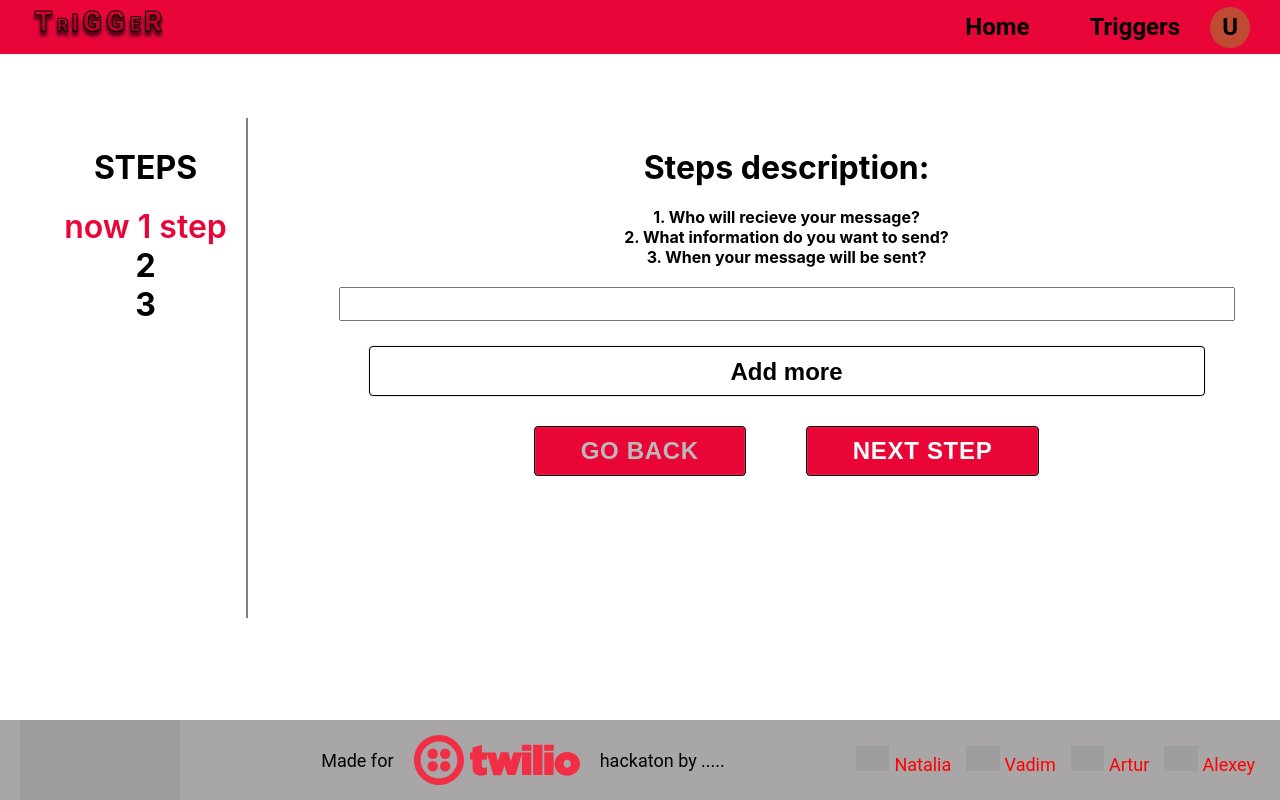
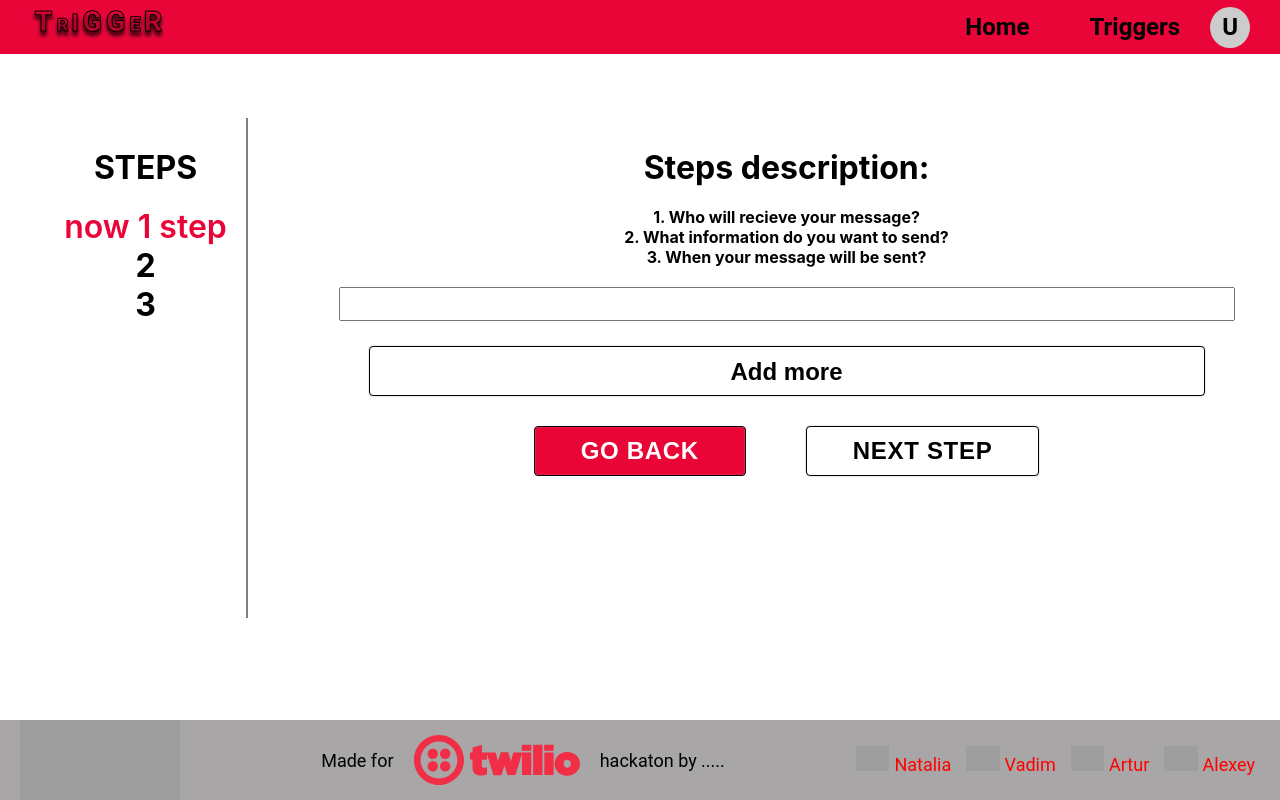
Before and after one commit to Zalart/hackathon-trigger, a React (Create React App) app: page /trigger in a window 1280 px wide. Built offline with nearby package versions, Linux system fonts and the light colour scheme; grey boxes are pictures that could not be loaded.

Commit message:
feat: add save to cards

```diff
--- a/src/components/header.css
+++ b/src/components/header.css
@@ -46,7 +46,7 @@
     padding: 10px 12px;
     margin: 5px 30px 5px 0px;
     border-radius: 50%;
-    background-color: #C04B32;
+    background-color: #ccc;
 }
 
 
--- a/src/components/header.js
+++ b/src/components/header.js
@@ -9,7 +9,7 @@ function header() {
                 <img className='trigger2' src={trigger2} alt='trigger logo' />
             </a>
             <div className="header">
-            <a className="header-item" href='/'>
+            <a className="header-item" href='/home'>
                 Home
             </a>
             <a className="header-item" href='/trigger'>
--- a/src/components/trigger/firstStep.js
+++ b/src/components/trigger/firstStep.js
@@ -58,11 +58,12 @@ function FirstStep() {
 
 
             <div>
-
-                <Button id="but-red"  >
-                    <Link to="/home">Go Back</Link>
-                </Button>
-                <Button id="but-red" onClick={() => dispatch({ type: 'stepOneCompleted', payload: users })}>
+               <Link to="/home">
+                   <Button id="but-red" onClick={() => dispatch({ type: 'stepOneCompleted', payload: users })}>
+                       Go Back
+                   </Button>
+               </Link>
+                <Button id="but-white" onClick={() => dispatch({ type: 'stepOneCompleted', payload: users })}>
                     Next step
                 </Button>
             </div>
@@ -71,4 +72,4 @@ function FirstStep() {
     )
 }
 
-export default FirstStep
+export default FirstStep;
--- a/src/components/trigger/steps.css
+++ b/src/components/trigger/steps.css
@@ -20,3 +20,6 @@ margin-top: 30px;
 h4.name {
 margin: 15px 15px 30px 0;
 }
+a {
+    text-decoration: none;
+}
--- a/src/components/trigger/thirdStep.js
+++ b/src/components/trigger/thirdStep.js
@@ -33,7 +33,7 @@ function ThirdStep() {
                     label="Trigger Time"
                     type="datetime-local"
                     onChange={(event) => ChangeDate(event.target.value)}
-                    defaultValue={state.form.data}
+                    defaultValue={state.form.data.toLocaleDateString()}
                     className={"classes.textField"}
                     InputLabelProps={{
                         shrink: true,
--- a/src/components/trigger/triggerCard.js
+++ b/src/components/trigger/triggerCard.js
@@ -10,4 +10,4 @@ function TriggerCard({value, data}) {
     )
 }
 
-export default TriggerCard
+export default TriggerCard;
```
